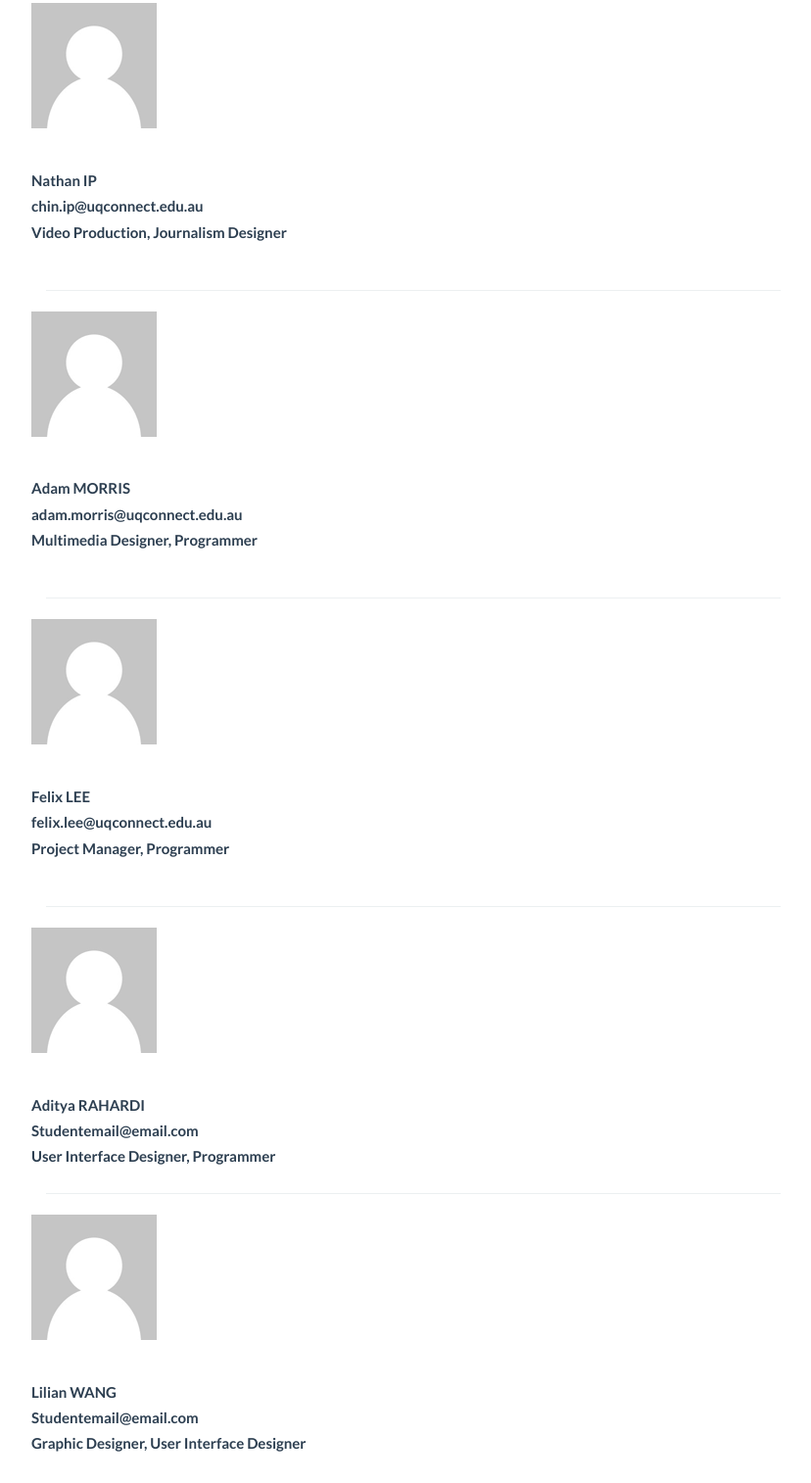
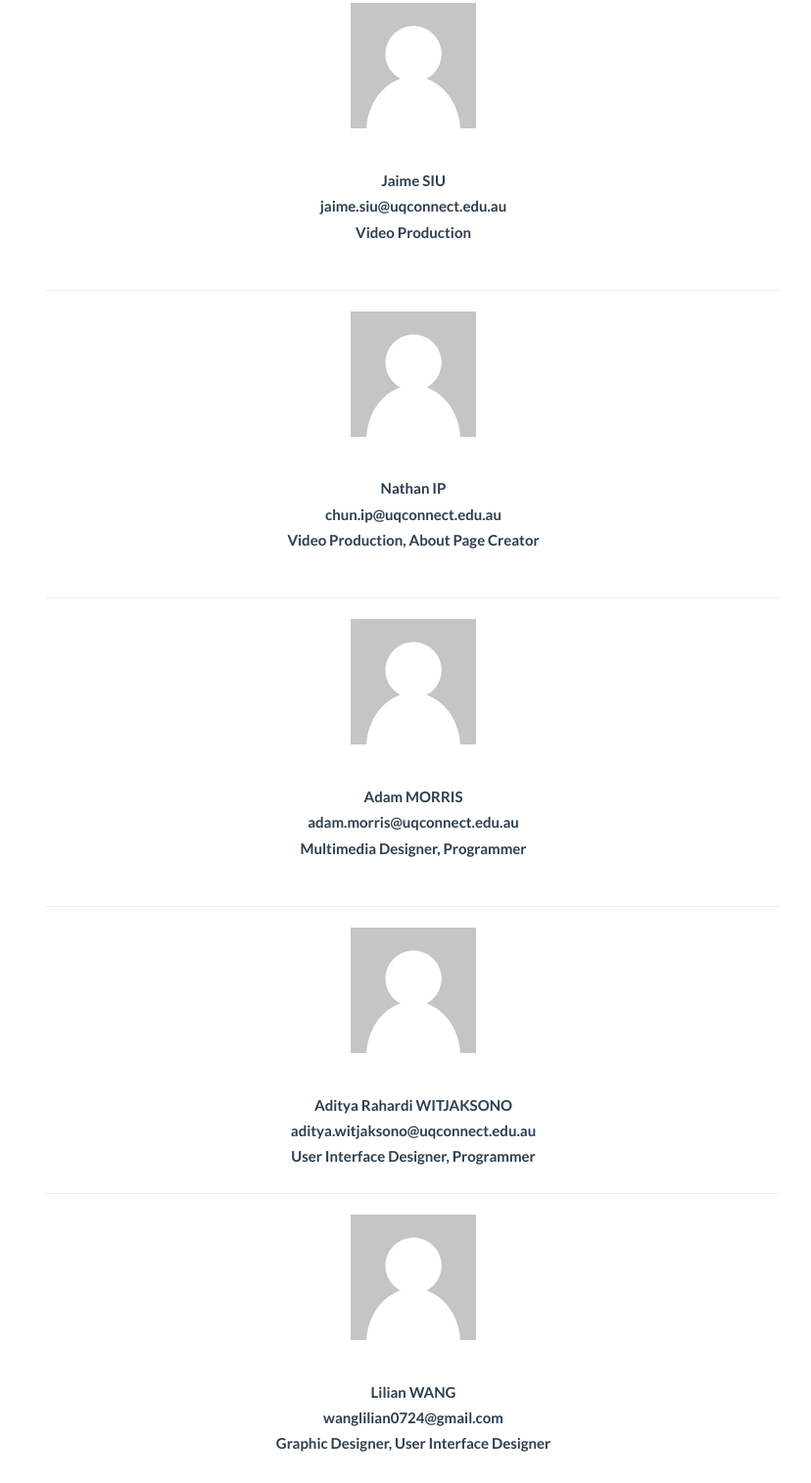
Before and after one commit to AditRahardi92/DECO3500-2014, a plain HTML site: page Deco3500/index.html in a window 1280 px wide. Shown: the part 2176-3690 px from the top of the page at 98% size, without its empty margins (218-1046 px from the left). Drawn offline with nearby package versions, Linux system fonts and the light colour scheme.

Commit message:
Contact Update Page
Layout Page updated

```diff
--- a/Deco3500/index.html
+++ b/Deco3500/index.html
@@ -139,53 +139,71 @@
                     <form>
                     <hr>
                      <form>
-						<div class="row control-group">
+                        <div align="center" class="row control-group">
                                 <img class="img-responsive" src="img/defaultphoto.png" alt="">
                                 <br></br>
                         </div>
-                        <div class="row control-group">
-                                <label>Jaime SIU</label>
+                        <div align="center" class="row control-group">
+                                <label>Felix LEE</label>
                             </div>
-						<div class="row control-group">
-                                <label>jaime.siu@uqconnect.edu.au</label>
+                        <div align="center" class="row control-group">
+                                <label>felix.lee@uqconnect.edu.au</label>
                             </div>
-                        <div class="row control-group">
-                                <label>Video Production, Journalism Designer</label>
+                        <div align="center" class="row control-group">
+                                <label>Project Manager, Programmer</label>
                             </div>
                         <br>
                         <div class="row"></div>
                     </form>
                     <hr>
                     <form>
-						<div class="row control-group">
+						<div align="center" class="row control-group">
 								<img class="img-responsive" src="img/defaultphoto.png" alt="">
 								<br></br>
 						</div>
-                        <div class="row control-group">
-                                <label>Nathan IP</label>
+                        <div align="center" class="row control-group">
+                                <label>Jaime SIU</label>
                             </div>
-						<div class="row control-group">
-                                <label>chin.ip@uqconnect.edu.au</label>
+						<div align="center" class="row control-group">
+                                <label>jaime.siu@uqconnect.edu.au</label>
                             </div>
-                        <div class="row control-group">
-                                <label>Video Production, Journalism Designer</label>
+                        <div align="center" class="row control-group">
+                                <label>Video Production</label>
                         </div>
                         <br>
                         <div class="row"></div>
                     </form>
                     <hr>
                      <form>
-						<div class="row control-group">
+						<div align="center" class="row control-group">
 								<img class="img-responsive" src="img/defaultphoto.png" alt="">
 								<br></br>
 						</div>
-                        <div class="row control-group">
+                        <div align="center" class="row control-group">
+                                <label>Nathan IP</label>
+                        </div>
+						<div align="center" class="row control-group">
+                                <label>chun.ip@uqconnect.edu.au</label>
+                            </div>
+                        <div align="center" class="row control-group">
+                                <label>Video Production, About Page Creator</label>
+                            </div>
+                        <br>
+                        <div class="row"></div>
+                    </form>
+                    <hr>
+                     <form>
+						<div align="center" class="row control-group">
+								<img class="img-responsive" src="img/defaultphoto.png" alt="">
+								<br></br>
+						</div>
+                        <div align="center" class="row control-group">
                                 <label>Adam MORRIS</label>
                             </div>
-						<div class="row control-group">
+						<div align="center" class="row control-group">
                                 <label>adam.morris@uqconnect.edu.au</label>
                             </div>
-                        <div class="row control-group">
+                        <div align="center" class="row control-group">
                                 <label>Multimedia Designer, Programmer</label>
                             </div>
                         <br>
@@ -193,51 +211,33 @@
                     </form>
                     <hr>
                     <form>
-						<div class="row control-group">
+						<div align="center" class="row control-group">
 								<img class="img-responsive" src="img/defaultphoto.png" alt="">
 								<br></br>
 						</div>
-                        <div class="row control-group">
-                                <label>Felix LEE</label>
+                        <div align="center" class="row control-group">
+                                <label>Aditya Rahardi WITJAKSONO</label>
                             </div>
-						<div class="row control-group">
-                                <label>felix.lee@uqconnect.edu.au</label>
+						<div align="center" class="row control-group">
+                                <label>aditya.witjaksono@uqconnect.edu.au</label>
                             </div>
-                        <div class="row control-group">
-                                <label>Project Manager, Programmer</label>
-                            </div>
-                        <br>
-                        <div class="row"></div>
-                    </form>
-                    <hr>
-                    <form>
-						<div class="row control-group">
-								<img class="img-responsive" src="img/defaultphoto.png" alt="">
-								<br></br>
-						</div>
-                        <div class="row control-group">
-                                <label>Aditya RAHARDI</label>
-                            </div>
-						<div class="row control-group">
-                                <label>Studentemail@email.com</label>
-                            </div>
-                        <div class="row control-group">
+                        <div align="center" class="row control-group">
                                 <label>User Interface Designer, Programmer</label>
                             </div>
 					</form>
 					<hr>
 					<form>
-						<div class="row control-group">
+						<div align="center" class="row control-group">
 								<img class="img-responsive" src="img/defaultphoto.png" alt="">
 								<br></br>
 						</div>
-						<div class="row control-group">
+						<div align="center" class="row control-group">
                                 <label>Lilian WANG</label>
                             </div>
-						<div class="row control-group">
-                                <label>Studentemail@email.com</label>
+						<div align="center" class="row control-group">
+                                <label>wanglilian0724@gmail.com</label>
                             </div>
-                        <div class="row control-group">
+                        <div align="center" class="row control-group">
                                 <label>Graphic Designer, User Interface Designer</label>
                             </div>
                         <br>
```
Also changed, not shown: Deco3500/css/bootstrap.css. Lines whose indentation alone changed are shown as unchanged.
